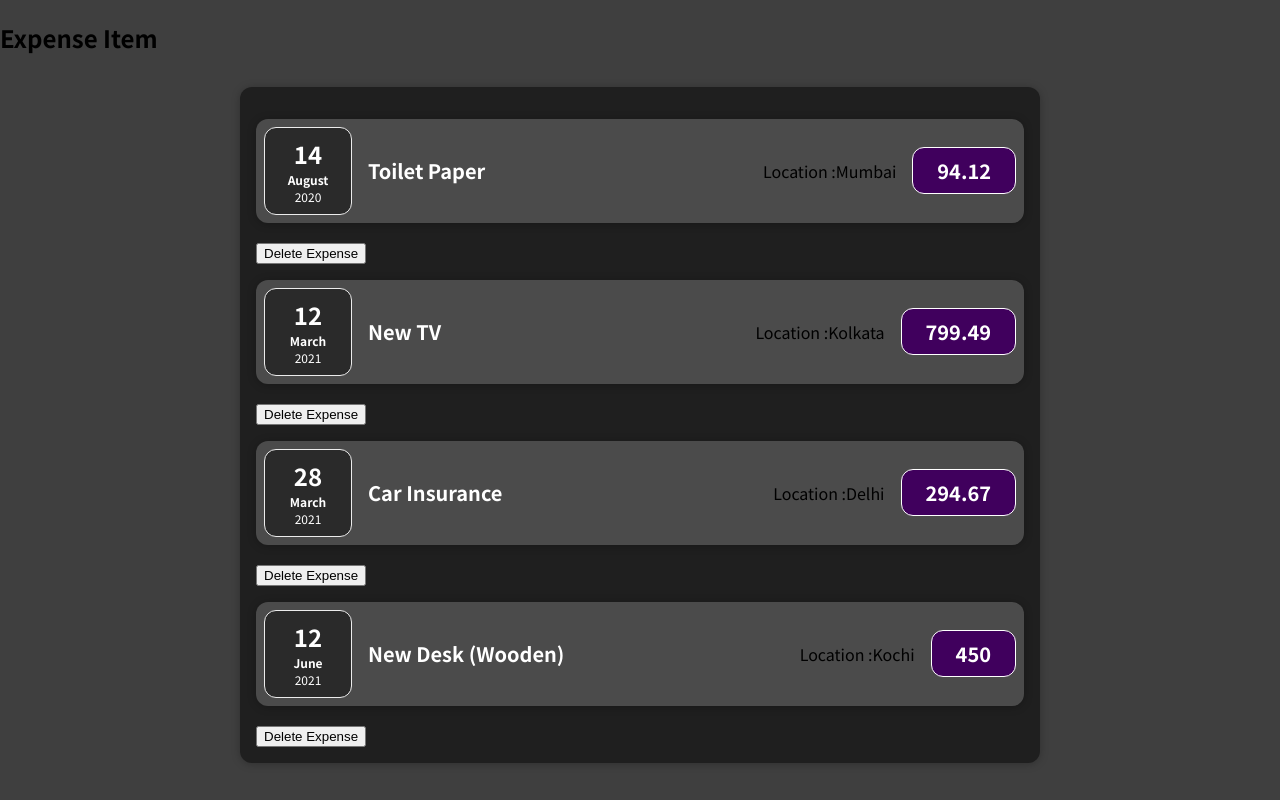
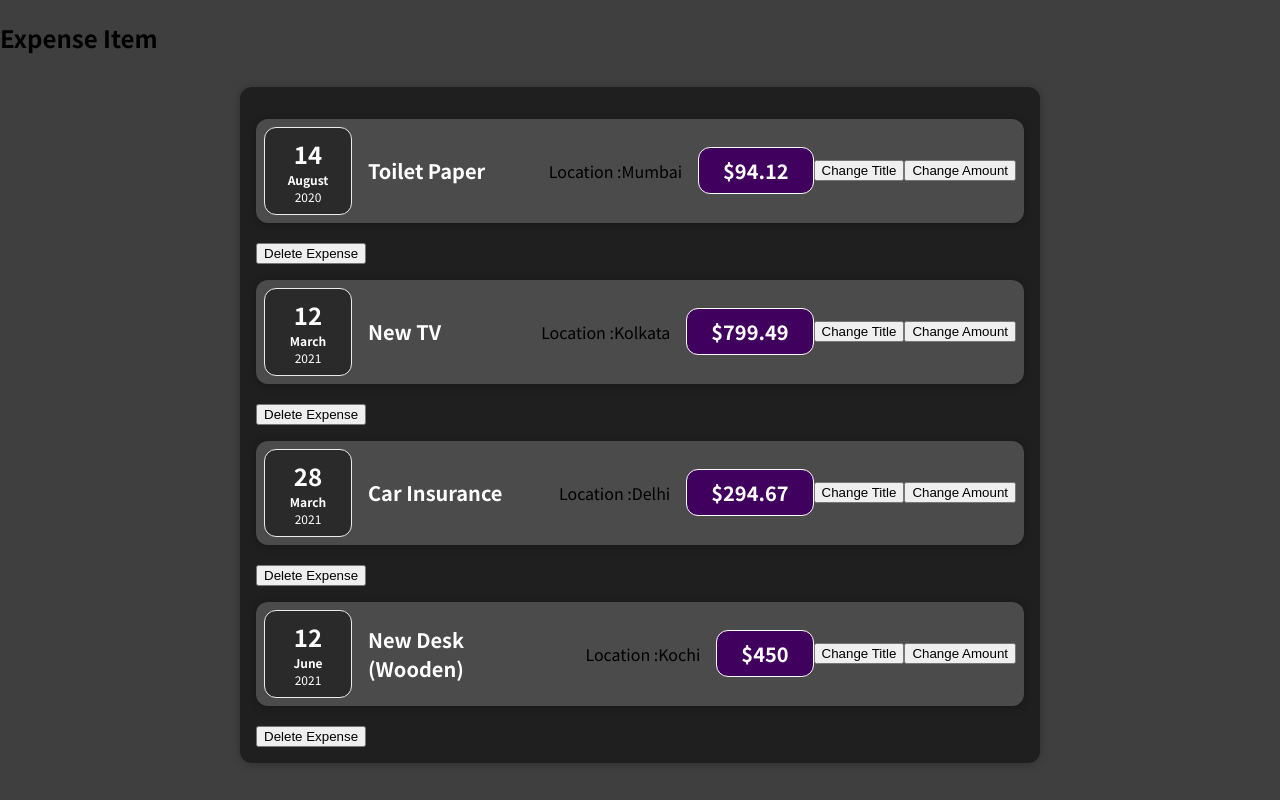
Before and after one commit to mithun-sp/expense-tracker, a React (Create React App) app: page / in a window 1280 px wide. Built offline with nearby package versions, Linux system fonts and the light colour scheme.

Commit message:
Updating Title

```diff
--- a/src/components/Expenses/ExpenseDetails.js
+++ b/src/components/Expenses/ExpenseDetails.js
@@ -5,8 +5,7 @@ const ExpenseDetails = (props) => {
     <div className="expense-item__description">
     <h2>{props.title}</h2>
     <div><span>Location :</span>{props.location}</div>
-    <div className="expense-item__price">{props.amount}</div>
-
+    <div className="expense-item__price">${props.amount}</div>
   </div>
   )
 }
--- a/src/components/Expenses/ExpenseItem.js
+++ b/src/components/Expenses/ExpenseItem.js
@@ -1,14 +1,27 @@
-import React from "react";
+import React, { useState } from "react";
 import "./ExpenseItem.css"
 import ExpenseDate from "./ExpenseDate";
 import ExpenseDetails from "./ExpenseDetails";
 import Card from "../UI/Card";
 
 const ExpenseItem = (props) => {
+  const [title, setTitle] = useState(props.title)
+  const [amount, setAmount] = useState(props.amount)
+
+  const handleTitle = () => {
+    setTitle("Updated")
+  }
+
+  const handleAmount = () => {
+    setAmount("100")
+  }
+
   return (
     <Card className="expense-item">
       <ExpenseDate date={props.date}/>
-      <ExpenseDetails amount={props.amount}  location={props.location}   title={props.title} />
+      <ExpenseDetails amount={amount} location={props.location} title={title} />
+      <button onClick={handleTitle}>Change Title</button>
+      <button onClick={handleAmount}>Change Amount</button>
     </Card>
   );
 };
--- a/src/components/Expenses/Expenses.js
+++ b/src/components/Expenses/Expenses.js
@@ -1,4 +1,4 @@
-import React, { useEffect, useState } from "react";
+import React, { useState } from "react";
 
 import ExpenseItem from "./ExpenseItem";
 import Card from "../UI/Card";
```
